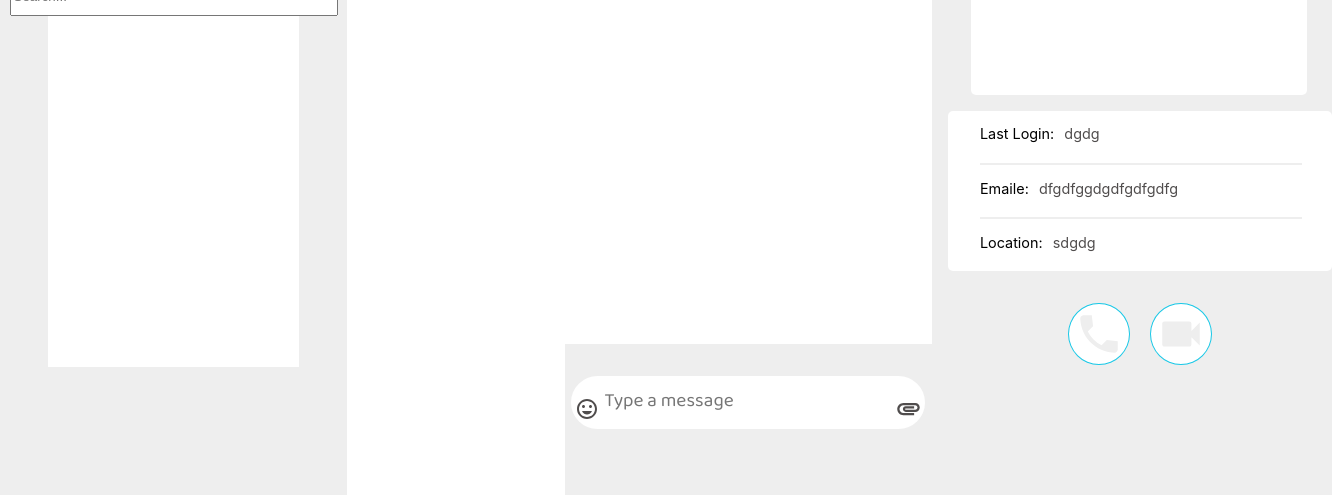
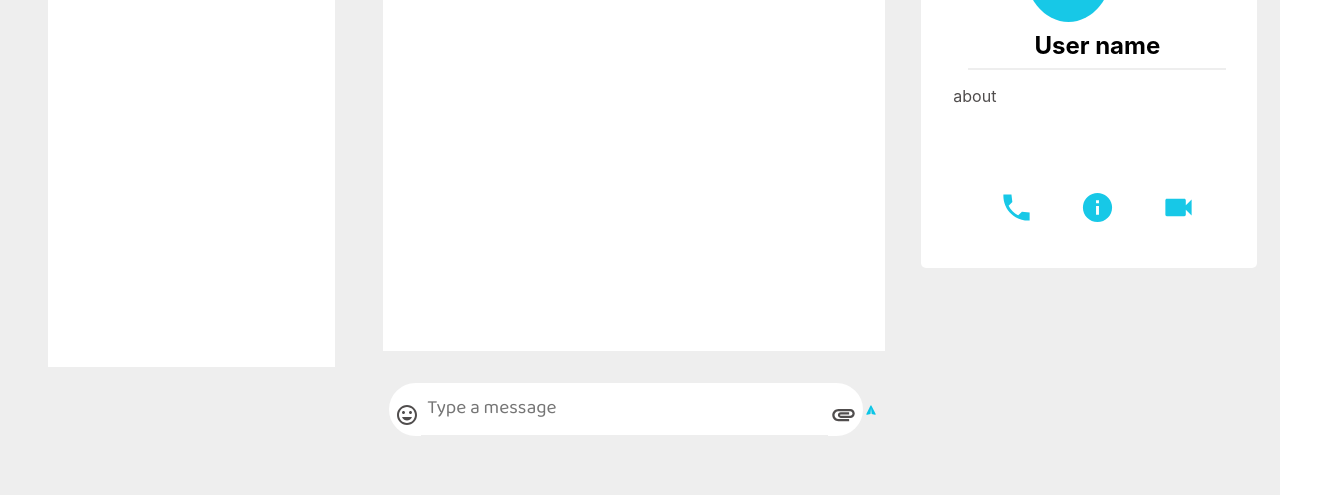
Before and after one commit to nda-kd/heXico, a React app: page / in a window 1280 px wide. Shown: the part 305-800 px from the top of the page, 1332 px wide, since content can reach past the window. Built offline with nearby package versions, Linux system fonts and the light colour scheme.

Commit message:
Update contactProfile.js

```diff
--- a/src/components/messenger/contactProfile.js
+++ b/src/components/messenger/contactProfile.js
@@ -4,6 +4,7 @@ import { Avatar } from '@material-ui/core'
 import { styled } from '@material-ui/core/styles'
 import CallSharpIcon from '@material-ui/icons/CallSharp';
 import VideocamIcon from '@material-ui/icons/Videocam';
+import InfoIcon from '@material-ui/icons/Info';
 
 
 class ContactProfile extends Component {
@@ -30,47 +31,12 @@ class ContactProfile extends Component {
           <label>
             <p>about</p>
           </label>
+          <div className='contact-profile-menu-wrap'>
+            <CallSharpIcon style={{fontSize: '35', color: '#0ac5e6f1'}} />
+            <InfoIcon style={{fontSize: '35', color: '#0ac5e6f1'}} />
+            <VideocamIcon style={{fontSize: '35', color: '#0ac5e6f1'}} />
+          </div>
          </div>
-         <div className='contacts-profile-call-info'>
-            <div>
-              <p>Last Login:</p>
-              <p className='p-color'>dgdg</p>
-            </div>
-            <hr />
-            <div>
-              <p>Emaile:</p>
-              <p className='p-color'>dfgdfggdgdfgdfgdfg</p>
-            </div>
-            <hr />
-            <div>
-            <p>Location:</p>
-            <p className='p-color'>sdgdg</p>
-            </div>
-          </div>
-          <div className='calls-wrap'>
-            <CallSharpIcon
-            style=
-            {{fontSize: '50', color: '#eee',
-             backgroundColor: '#fff',
-              borderRadius: '50%',
-              width: '50',
-              height: '50',
-              padding: '5',
-              border: '1px solid #0ac5e6f1'
-              }}
-              />
-            <VideocamIcon
-            style=
-            {{fontSize: '50', color: '#eee',
-             backgroundColor: '#fff',
-              borderRadius: '50%',
-              width: '50',
-              height: '50',
-              padding: '5',
-              border: '1px solid #0ac5e6f1'
-              }}
-             />
-          </div>
       </div>
     )
   }
--- a/src/components/styles/msg.scss
+++ b/src/components/styles/msg.scss
@@ -244,16 +244,16 @@ input:focus{
   .contacts-profile{
     @extend %flex-display;
     flex-direction: column;
-    height: 19em;
     width: 17em;
+    height: 22em;
     border-radius: 5px;
     margin: 2em 0.5em 0em 1.33em ;
-    padding: 2em;
+    padding: 2em 2em 1em 2em;
     background-color: $white;
     //about label
     label{
       width: 18em;
-      height: 5.9em;
+      height: 7em;
       overflow-x: hidden;
       // margin-top: .2em;
     }
@@ -271,46 +271,14 @@ input:focus{
     }
   }
 
+  .contact-profile-menu-wrap{
+    display: flex;
+    justify-content: space-evenly;
+    height: 2.5em;
+  }
+
 hr{
   border: 1px solid $grey;
   width: 16em;
   margin-top: .5em;
 }
-
-
-  .contacts-profile-call-info{
-    width: 21em;
-    height: 10em;
-    border-radius: 5px;
-    margin: 1em 0em 0em 1em ;
-    padding: 0em 1em 0em 2em;
-    background-color: rgb(255, 255, 255);
-    p{
-      text-align: left;
-      font-size: .9em;
-      margin-right: .7em;
-    }
-    hr{
-      border: 1px solid $grey;
-      width: 20em;
-      margin: .4em 5em 0em 0em;
-    }
-    div{
-      display: flex;
-      justify-content: flex-start;
-    }
-  }
-
-  .p-color{
-    color: $darker-grey;
-  }
-
-  .calls-wrap{
-    display: flex;
-    justify-content: space-between;
-    width: 9em;
-    height: 4em;
-    padding: 1em;
-    margin: 1em 0em 0em 1em ;
-    // background-color: red;
-  }
```
Also changed, not shown: src/components/shared/Avatars.js (added, +64 -0 lines).
